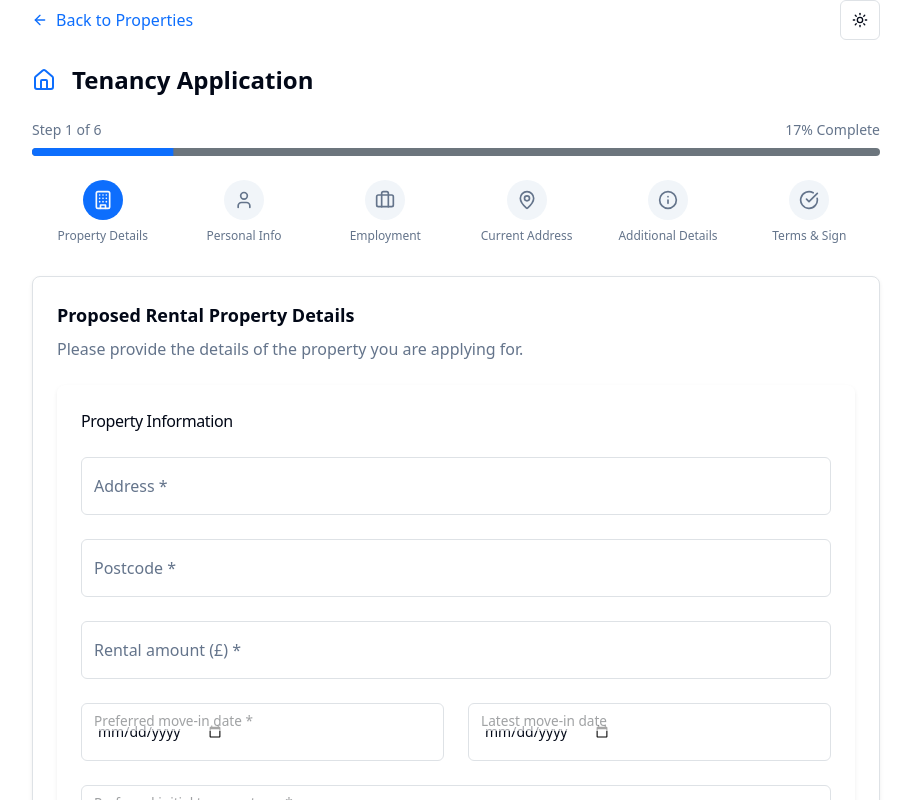
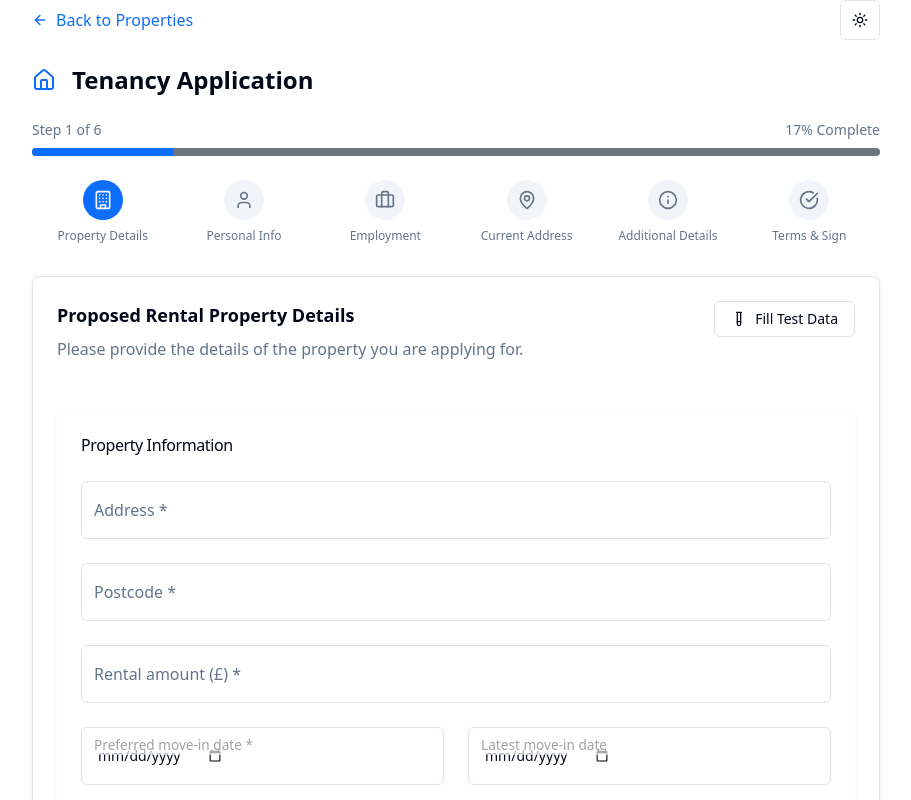
Before and after one commit to calvinwarwick/palmer-partners-forms, a React (Vite) app: page /application in a window 1280 px wide. Shown: the top 800 px of the page, without its empty margins (184-1095 px from the left). Built offline with nearby package versions, Linux system fonts and the light colour scheme.

Commit message:
feat: Add test data button and improve styles
Adds a button to each form step for filling with test data.
Ensures floating label styles have no background and are applied to select inputs.

```diff
--- a/src/components/tenancy-application/steps/CurrentAddressStep.tsx
+++ b/src/components/tenancy-application/steps/CurrentAddressStep.tsx
@@ -1,6 +1,8 @@
 
 import { Card, CardContent, CardHeader, CardTitle } from "@/components/ui/card";
 import { Input } from "@/components/ui/input";
+import { Button } from "@/components/ui/button";
+import { TestTube } from "lucide-react";
 import { Applicant } from "@/domain/types/Applicant";
 
 interface CurrentAddressStepProps {
@@ -9,9 +11,44 @@ interface CurrentAddressStepProps {
 }
 
 const CurrentAddressStep = ({ applicants, onUpdateApplicant }: CurrentAddressStepProps) => {
+  const fillTestData = () => {
+    const testData = [
+      {
+        previousAddress: "45 Elm Street, Colchester",
+        previousPostcode: "CO1 2AB",
+        currentPropertyStatus: "Rented Privately",
+        moveInDate: "2022-01-15",
+        vacateDate: "2024-05-30",
+        currentRentalAmount: "1800"
+      },
+      {
+        previousAddress: "22 Oak Avenue, Ipswich",
+        previousPostcode: "IP2 3CD",
+        currentPropertyStatus: "Rented Privately",
+        moveInDate: "2021-03-01",
+        vacateDate: "2024-05-30",
+        currentRentalAmount: "1600"
+      }
+    ];
+
+    applicants.forEach((applicant, index) => {
+      if (testData[index]) {
+        Object.entries(testData[index]).forEach(([field, value]) => {
+          onUpdateApplicant(applicant.id, field as keyof Applicant, value);
+        });
+      }
+    });
+  };
+
   return (
     <div className="space-y-6">
-      <h3 className="text-lg font-semibold">Current Address Details</h3>
+      <div className="flex justify-between items-start">
+        <h3 className="text-lg font-semibold">Current Address Details</h3>
+        <Button variant="outline" size="sm" onClick={fillTestData} className="flex items-center gap-2">
+          <TestTube className="h-4 w-4" />
+          Fill Test Data
+        </Button>
+      </div>
 
       {applicants.map((applicant) => (
         <Card key={applicant.id} className="border-0 shadow-sm">
@@ -50,7 +87,7 @@ const CurrentAddressStep = ({ applicants, onUpdateApplicant }: CurrentAddressSte
                 id={`propertyStatus-${applicant.id}`}
                 value={applicant.currentPropertyStatus}
                 onChange={(e) => onUpdateApplicant(applicant.id, "currentPropertyStatus", e.target.value)}
-                className="form-select w-full px-3 py-2 border border-input bg-background rounded-md focus:outline-none focus:ring-2 focus:ring-ring"
+                className="form-select w-full px-3 py-2 border border-input bg-transparent rounded-md focus:outline-none focus:ring-2 focus:ring-ring"
                 required
               >
                 <option value="">Select status</option>
--- a/src/components/tenancy-application/steps/EmploymentStep.tsx
+++ b/src/components/tenancy-application/steps/EmploymentStep.tsx
@@ -1,6 +1,8 @@
 
 import { Card, CardContent, CardHeader, CardTitle } from "@/components/ui/card";
 import { Input } from "@/components/ui/input";
+import { Button } from "@/components/ui/button";
+import { TestTube } from "lucide-react";
 import { Applicant } from "@/domain/types/Applicant";
 
 interface EmploymentStepProps {
@@ -9,9 +11,46 @@ interface EmploymentStepProps {
 }
 
 const EmploymentStep = ({ applicants, onUpdateApplicant }: EmploymentStepProps) => {
+  const fillTestData = () => {
+    const testData = [
+      {
+        employment: "Full Time",
+        companyName: "Tech Solutions Ltd",
+        jobTitle: "Software Engineer",
+        annualIncome: "45000",
+        lengthOfService: "3 years",
+        reference1Name: "Mike Johnson",
+        reference1Contact: "mike.johnson@techsolutions.com"
+      },
+      {
+        employment: "Full Time",
+        companyName: "Design Studio",
+        jobTitle: "Graphic Designer",
+        annualIncome: "38000",
+        lengthOfService: "2 years",
+        reference1Name: "Lisa Brown",
+        reference1Contact: "lisa.brown@designstudio.com"
+      }
+    ];
+
+    applicants.forEach((applicant, index) => {
+      if (testData[index]) {
+        Object.entries(testData[index]).forEach(([field, value]) => {
+          onUpdateApplicant(applicant.id, field as keyof Applicant, value);
+        });
+      }
+    });
+  };
+
   return (
     <div className="space-y-6">
-      <h3 className="text-lg font-semibold">Employment Details</h3>
+      <div className="flex justify-between items-start">
+        <h3 className="text-lg font-semibold">Employment Details</h3>
+        <Button variant="outline" size="sm" onClick={fillTestData} className="flex items-center gap-2">
+          <TestTube className="h-4 w-4" />
+          Fill Test Data
+        </Button>
+      </div>
 
       {applicants.map((applicant) => (
         <Card key={applicant.id} className="border-0 shadow-sm">
@@ -26,7 +65,7 @@ const EmploymentStep = ({ applicants, onUpdateApplicant }: EmploymentStepProps)
                 id={`employment-${applicant.id}`}
                 value={applicant.employment}
                 onChange={(e) => onUpdateApplicant(applicant.id, "employment", e.target.value)}
-                className="form-select w-full px-3 py-2 border border-input bg-background rounded-md focus:outline-none focus:ring-2 focus:ring-ring"
+                className="form-select w-full px-3 py-2 border border-input bg-transparent rounded-md focus:outline-none focus:ring-2 focus:ring-ring"
                 required
               >
                 <option value="">Select employment status</option>
--- a/src/components/tenancy-application/steps/PersonalInfoStep.tsx
+++ b/src/components/tenancy-application/steps/PersonalInfoStep.tsx
@@ -3,7 +3,7 @@ import { Card, CardContent, CardHeader, CardTitle } from "@/components/ui/card";
 import { Input } from "@/components/ui/input";
 import { Badge } from "@/components/ui/badge";
 import { Button } from "@/components/ui/button";
-import { Plus, X } from "lucide-react";
+import { Plus, X, TestTube } from "lucide-react";
 import { Applicant } from "@/domain/types/Applicant";
 
 interface PersonalInfoStepProps {
@@ -19,11 +19,44 @@ const PersonalInfoStep = ({
   onRemoveApplicant,
   onUpdateApplicant,
 }: PersonalInfoStepProps) => {
+  const fillTestData = () => {
+    const testData = [
+      {
+        firstName: "John",
+        lastName: "Smith",
+        email: "john.smith@example.com",
+        phone: "07700 900123",
+        dateOfBirth: "1990-05-15"
+      },
+      {
+        firstName: "Sarah",
+        lastName: "Johnson",
+        email: "sarah.johnson@example.com",
+        phone: "07700 900456",
+        dateOfBirth: "1988-11-22"
+      }
+    ];
+
+    applicants.forEach((applicant, index) => {
+      if (testData[index]) {
+        Object.entries(testData[index]).forEach(([field, value]) => {
+          onUpdateApplicant(applicant.id, field as keyof Applicant, value);
+        });
+      }
+    });
+  };
+
   return (
     <div className="space-y-6">
       <div className="flex justify-between items-center">
-        <h3 className="text-lg font-semibold">Personal Information</h3>
-        <Badge variant="secondary">{applicants.length} of 5 applicants</Badge>
+        <div className="flex items-center gap-4">
+          <h3 className="text-lg font-semibold">Personal Information</h3>
+          <Badge variant="secondary">{applicants.length} of 5 applicants</Badge>
+        </div>
+        <Button variant="outline" size="sm" onClick={fillTestData} className="flex items-center gap-2">
+          <TestTube className="h-4 w-4" />
+          Fill Test Data
+        </Button>
       </div>
 
       {applicants.map((applicant, index) => (
--- a/src/components/tenancy-application/steps/PropertyDetailsStep.tsx
+++ b/src/components/tenancy-application/steps/PropertyDetailsStep.tsx
@@ -1,6 +1,8 @@
 
 import { Card, CardContent, CardHeader, CardTitle } from "@/components/ui/card";
 import { Input } from "@/components/ui/input";
+import { Button } from "@/components/ui/button";
+import { TestTube } from "lucide-react";
 import { PropertyPreferences } from "@/domain/types/Applicant";
 
 interface PropertyDetailsStepProps {
@@ -9,11 +11,26 @@ interface PropertyDetailsStepProps {
 }
 
 const PropertyDetailsStep = ({ propertyPreferences, onUpdatePreferences }: PropertyDetailsStepProps) => {
+  const fillTestData = () => {
+    onUpdatePreferences("streetAddress", "123 Orchard House, New Cut");
+    onUpdatePreferences("postcode", "IP7 5DA");
+    onUpdatePreferences("maxRent", "2500");
+    onUpdatePreferences("moveInDate", "2024-06-01");
+    onUpdatePreferences("latestMoveInDate", "2024-06-15");
+    onUpdatePreferences("initialTenancyTerm", "1 year");
+  };
+
   return (
     <div className="space-y-6">
-      <div>
-        <h3 className="text-lg font-semibold mb-2">Proposed Rental Property Details</h3>
-        <p className="text-muted-foreground mb-6">Please provide the details of the property you are applying for.</p>
+      <div className="flex justify-between items-start">
+        <div>
+          <h3 className="text-lg font-semibold mb-2">Proposed Rental Property Details</h3>
+          <p className="text-muted-foreground mb-6">Please provide the details of the property you are applying for.</p>
+        </div>
+        <Button variant="outline" size="sm" onClick={fillTestData} className="flex items-center gap-2">
+          <TestTube className="h-4 w-4" />
+          Fill Test Data
+        </Button>
       </div>
 
       <Card className="border-0 shadow-sm">
@@ -87,7 +104,7 @@ const PropertyDetailsStep = ({ propertyPreferences, onUpdatePreferences }: Prope
               id="tenancyTerm"
               value={propertyPreferences.initialTenancyTerm}
               onChange={(e) => onUpdatePreferences("initialTenancyTerm", e.target.value)}
-              className="form-select w-full px-3 py-2 border border-input bg-background rounded-md focus:outline-none focus:ring-2 focus:ring-ring"
+              className="form-select w-full px-3 py-2 border border-input bg-transparent rounded-md focus:outline-none focus:ring-2 focus:ring-ring"
               required
             >
               <option value="">Select term</option>
--- a/src/components/tenancy-application/steps/TermsAndDataStep.tsx
+++ b/src/components/tenancy-application/steps/TermsAndDataStep.tsx
@@ -1,7 +1,10 @@
+
 import { Card, CardContent, CardHeader, CardTitle } from "@/components/ui/card";
 import { Checkbox } from "@/components/ui/checkbox";
 import { Label } from "@/components/ui/label";
 import { Input } from "@/components/ui/input";
+import { Button } from "@/components/ui/button";
+import { TestTube } from "lucide-react";
 
 interface TermsAndDataStepProps {
   dataSharing: {
@@ -23,9 +26,22 @@ const TermsAndDataStep = ({
   termsAccepted,
   onTermsAccepted
 }: TermsAndDataStepProps) => {
+  const fillTestData = () => {
+    onSignatureChange("John Smith");
+    onTermsAccepted(true);
+    onUpdateDataSharing('utilities', true);
+    onUpdateDataSharing('insurance', false);
+  };
+
   return (
     <div className="space-y-6">
-      <h3 className="text-lg font-semibold">Terms, Conditions & Data Sharing</h3>
+      <div className="flex justify-between items-start">
+        <h3 className="text-lg font-semibold">Terms, Conditions & Data Sharing</h3>
+        <Button variant="outline" size="sm" onClick={fillTestData} className="flex items-center gap-2">
+          <TestTube className="h-4 w-4" />
+          Fill Test Data
+        </Button>
+      </div>
 
       <Card className="border-0 shadow-sm">
         <CardHeader className="pb-4">
```
Also changed, not shown: src/index.css (+19 -3 lines).
